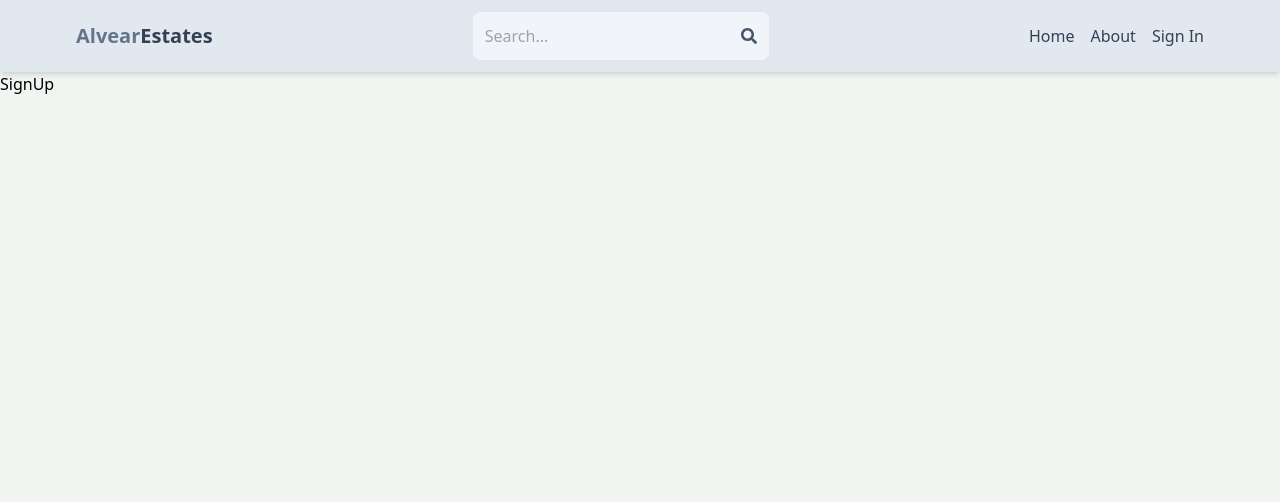
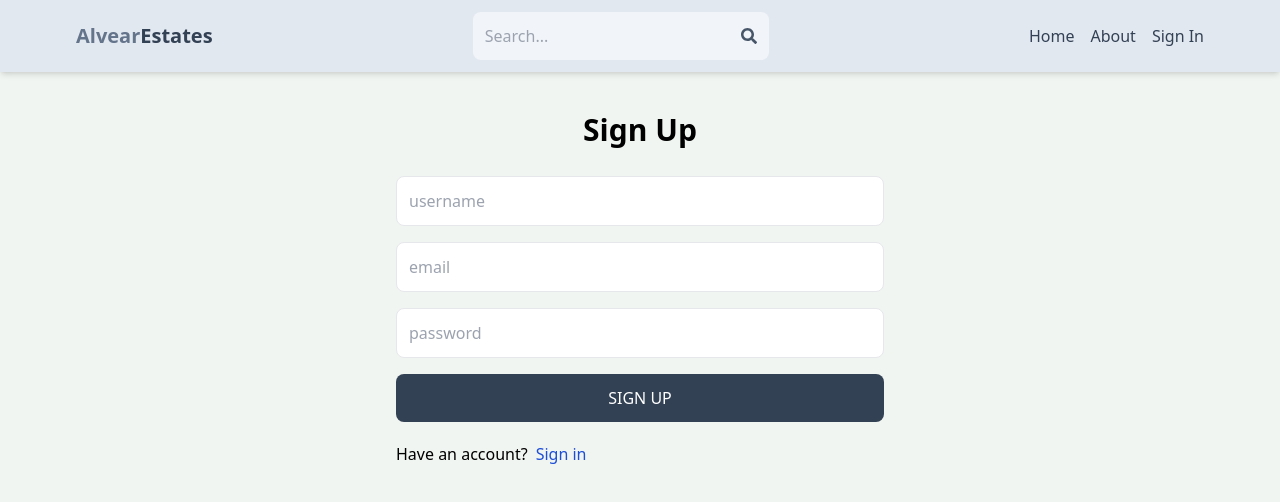
Before and after one commit to ArmandoAlvear23/real-estate-app, a React (Vite) app in the folder client/: page /sign-up in a window 1280 px wide. Shown: the top 502 px of the page. Built offline with nearby package versions, Linux system fonts and the light colour scheme.

Commit message:
add sign up page UI

```diff
--- a/client/src/pages/SignUp.jsx
+++ b/client/src/pages/SignUp.jsx
@@ -1,7 +1,34 @@
-import React from 'react'
+import { Link } from "react-router-dom";
 
 export default function SignUp() {
   return (
-    <div>SignUp</div>
-  )
+    <section className="p-3 max-w-lg mx-auto">
+    <h1 className="text-3xl text-center font-semibold my-7">Sign Up</h1>
+    <form className="flex flex-col gap-4">
+      <input
+        type="text"
+        placeholder="username"
+        className="border p-3 rounded-lg"
+        id="username"
+      />
+      <input
+        type="email"
+        placeholder="email"
+        className="border p-3 rounded-lg"
+        id="email"
+      />
+      <input
+        type="password"
+        placeholder="password"
+        className="border p-3 rounded-lg"
+        id="password"
+      />
+      <button className="bg-slate-700 text-white p-3 rounded-lg uppercase hover:opacity-95 disabled:opacity-80">Sign Up</button>
+    </form>
+    <div className="flex gap-2 mt-5">
+      <p>Have an account?</p>
+      <Link to={"/sign-in"}><span className="text-blue-700">Sign in</span></Link>
+    </div>
+    </section>
+  );
 }
```
